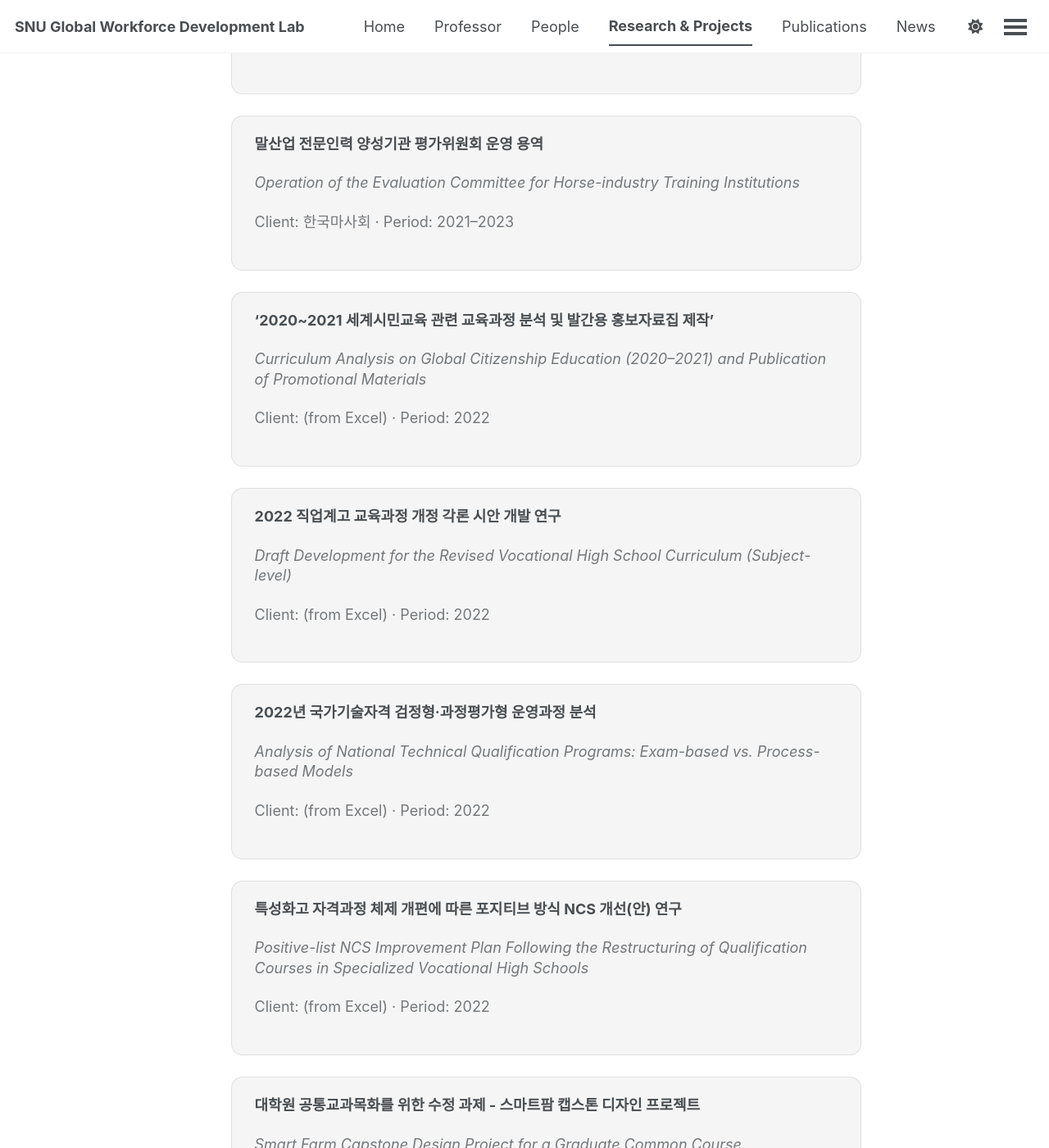
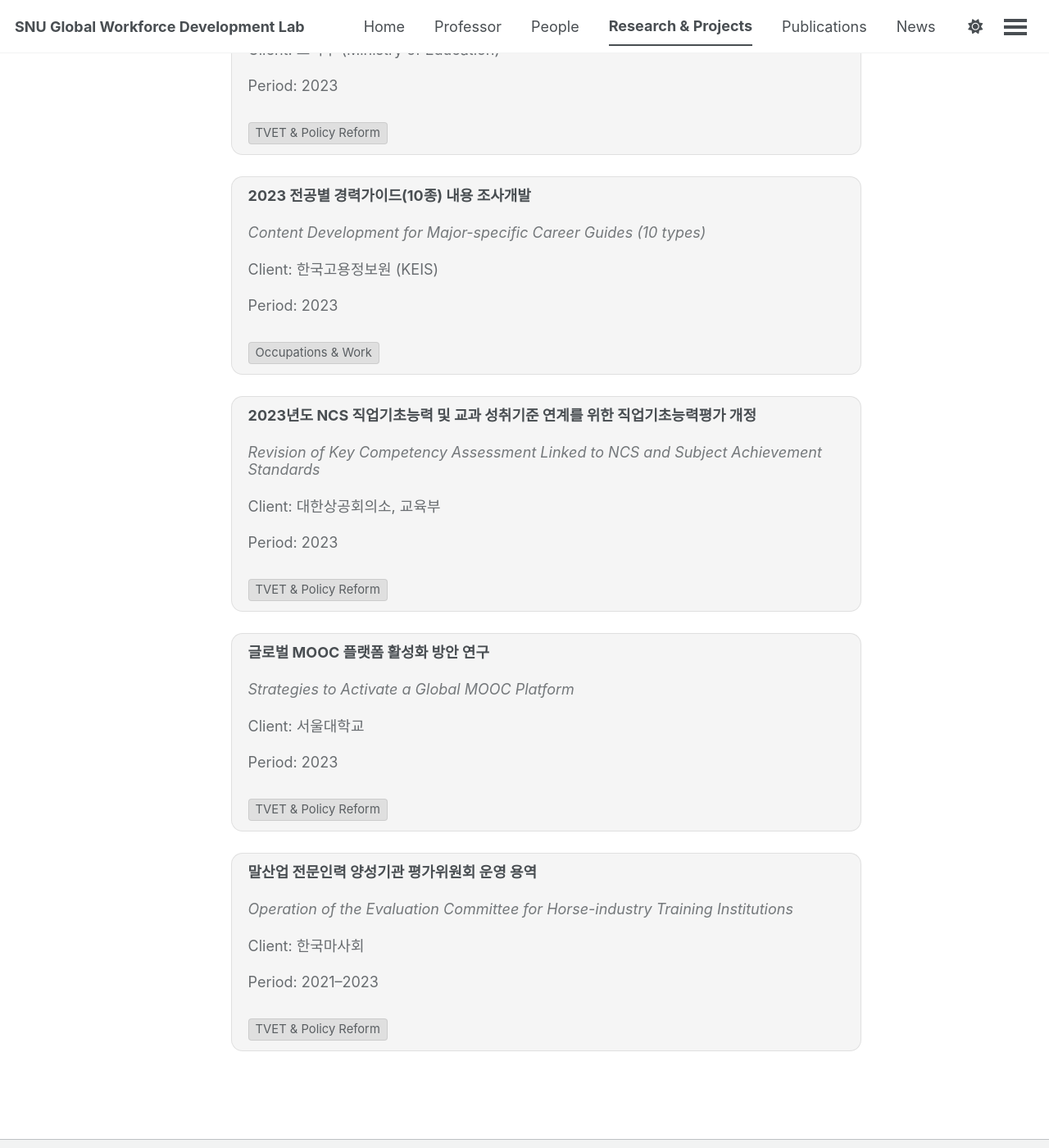
Before and after one commit to snu-global-workforce-lab/snu-global-workforce-lab.github.io, a Jekyll site: the page built from _pages/research.md, in a window 1280 px wide and 1400 px high, scrolled down 4959 px. Shown: the whole window at 82% size. Built offline with Jekyll 4.4.1, drawn with Linux system fonts in a browser that asks for light colours; a script bundle is joined from its source files by our own code; library files that are not in the unit come from our copies; some of the changed text lies outside the part shown.

Commit message:
Update research.md

```diff
--- a/_pages/research.md
+++ b/_pages/research.md
@@ -20,7 +20,7 @@
 .theme-card{
   border-radius:18px;
   padding:22px;
-  background:#1c1f24;  /* 세련된 다크 그레이 */
+  background:#1c1f24;  /* soft dark gray */
   border:1px solid rgba(255,255,255,0.06);
   transition: transform 0.18s ease, box-shadow 0.18s ease, background 0.18s ease;
 }
@@ -54,30 +54,56 @@
 }
 
 /* =========================
-   Project card (screenshot style)
+   Project card (compact, 4 lines + tags)
    ========================= */
 .project-card{
   border-radius:14px;
-  padding:22px 28px;
+  padding:12px 20px;          /* 1) 납작 */
   margin:18px 0 26px 0;
   background: rgba(128,128,128,0.08);
   border:1px solid rgba(128,128,128,0.18);
-  line-height:1.35;
+  line-height:1.18;
+}
+.project-body{
+  display:flex;
+  flex-direction:column;
+  justify-content:center;     /* 2) 상하 균형(좌측정렬 유지) */
 }
 .project-title-kr{
-  font-size:1.12rem;
+  font-size:1.05rem;
   font-weight:700;
-  margin:0 0 6px 0;
+  margin:0;
 }
 .project-title-en{
-  font-size:0.98rem;
+  font-size:0.92rem;
   font-style:italic;
   opacity:0.75;
-  margin:0 0 14px 0;
+  margin:2px 0 0 0;           /* 4) 1-2줄 여백 30% 수준 */
 }
-.project-meta{
+.project-client{
   font-size:0.92rem;
-  opacity:0.75;
+  opacity:0.82;
+  margin:6px 0 0 0;
+}
+.project-period{
+  font-size:0.92rem;
+  opacity:0.82;
+  margin:2px 0 0 0;
+}
+.tag-row{
+  margin-top:10px;            /* 5) 4줄 다음 태그 */
+  display:flex;
+  flex-wrap:wrap;
+  gap:8px;
+}
+.tag{
+  display:inline-block;
+  padding:4px 8px;
+  border-radius:4px;          /* 네모박스 */
+  background: rgba(100,100,100,0.16);
+  border:1px solid rgba(120,120,120,0.22);
+  font-size:0.82rem;
+  opacity:0.9;
 }
 </style>
 
@@ -109,187 +135,243 @@
 <div class="year-heading">2026</div>
 
 <div class="project-card">
-  <p class="project-title-kr">베트남 하이테크 농업발전을 위한 호치민국립대 농과대학 교육·연구 역량강화 사업</p>
-  <p class="project-title-en">Strengthening Education & Research Capacity for High-tech Agriculture (VNUHCM)</p>
-  <p class="project-meta">Client: KOICA · Period: 2023–2029</p>
+  <div class="project-body">
+    <p class="project-title-kr">베트남 하이테크 농업발전을 위한 호치민국립대 농과대학 교육·연구 역량강화 사업</p>
+    <p class="project-title-en">Strengthening Education & Research Capacity for High-tech Agriculture (VNUHCM)</p>
+    <p class="project-client">Client: KOICA</p>
+    <p class="project-period">Period: 2023–2029</p>
+    <div class="tag-row">
+      <span class="tag">Development Cooperation</span>
+      <span class="tag">TVET &amp; Policy Reform</span>
+    </div>
+  </div>
 </div>
 
 <div class="year-heading">2025</div>
 
 <div class="project-card">
-  <p class="project-title-kr">‘2025 서울시 중장년 일자리 수요조사 측정도구 개발 및 심층분석’ 학술연구용역</p>
-  <p class="project-title-en">Measurement Tool Development and In-depth Analysis for the 2025 Seoul Mid-career Job Demand Survey</p>
-  <p class="project-meta">Client: 서울특별시 (Seoul Metropolitan Government) · Period: 2025</p>
+  <div class="project-body">
+    <p class="project-title-kr">‘2025 서울시 중장년 일자리 수요조사 측정도구 개발 및 심층분석’ 학술연구용역</p>
+    <p class="project-title-en">Measurement Tool Development and In-depth Analysis for the 2025 Seoul Mid-career Job Demand Survey</p>
+    <p class="project-client">Client: 서울특별시 (Seoul Metropolitan Government)</p>
+    <p class="project-period">Period: 2025</p>
+    <div class="tag-row">
+      <span class="tag">Occupations &amp; Work</span>
+    </div>
+  </div>
 </div>
 
 <div class="project-card">
-  <p class="project-title-kr">글로벌 스마트팜 혁신인재양성 교육연구단</p>
-  <p class="project-title-en">Global Smart Farm Innovation Talent Development Program</p>
-  <p class="project-meta">Client: 한국연구재단 (NRF) · Period: 2021–2025</p>
+  <div class="project-body">
+    <p class="project-title-kr">글로벌 스마트팜 혁신인재양성 교육연구단</p>
+    <p class="project-title-en">Global Smart Farm Innovation Talent Development Program</p>
+    <p class="project-client">Client: 한국연구재단 (NRF)</p>
+    <p class="project-period">Period: 2021–2025</p>
+    <div class="tag-row">
+      <span class="tag">TVET &amp; Policy Reform</span>
+      <span class="tag">Occupations &amp; Work</span>
+    </div>
+  </div>
 </div>
 
 <div class="project-card">
-  <p class="project-title-kr">미래사회 변화에 대응하는 진로‧직업교육 혁신 및 지원방안 연구</p>
-  <p class="project-title-en">Policy Options for Innovating Career & Vocational Education in Response to Future Societal Change</p>
-  <p class="project-meta">Client: 교육부 (Ministry of Education) · Period: 2022–2025</p>
+  <div class="project-body">
+    <p class="project-title-kr">미래사회 변화에 대응하는 진로‧직업교육 혁신 및 지원방안 연구</p>
+    <p class="project-title-en">Policy Options for Innovating Career &amp; Vocational Education in Response to Future Societal Change</p>
+    <p class="project-client">Client: 교육부 (Ministry of Education)</p>
+    <p class="project-period">Period: 2022–2025</p>
+    <div class="tag-row">
+      <span class="tag">TVET &amp; Policy Reform</span>
+      <span class="tag">Occupations &amp; Work</span>
+    </div>
+  </div>
 </div>
 
 <div class="project-card">
-  <p class="project-title-kr">푸드테크 인력양성 및 기술개발</p>
-  <p class="project-title-en">FoodTech Workforce Development and Technology R&D</p>
-  <p class="project-meta">Client: 한국연구재단 (NRF) · Period: 2025</p>
+  <div class="project-body">
+    <p class="project-title-kr">푸드테크 인력양성 및 기술개발</p>
+    <p class="project-title-en">FoodTech Workforce Development and Technology R&amp;D</p>
+    <p class="project-client">Client: 한국연구재단 (NRF)</p>
+    <p class="project-period">Period: 2025</p>
+    <div class="tag-row">
+      <span class="tag">Occupations &amp; Work</span>
+      <span class="tag">TVET &amp; Policy Reform</span>
+    </div>
+  </div>
 </div>
 
 <div class="project-card">
-  <p class="project-title-kr">지속 가능한 농업 및 글로벌 네트워크 구축을 위한 디지털AI 기반 국제농업교육 모델 개발</p>
-  <p class="project-title-en">Digital-AI-based International Agricultural Education Model for Sustainable Agriculture and Global Networks</p>
-  <p class="project-meta">Client: 경기도교육청 (Gyeonggi Provincial Office of Education) · Period: 2025</p>
+  <div class="project-body">
+    <p class="project-title-kr">지속 가능한 농업 및 글로벌 네트워크 구축을 위한 디지털AI 기반 국제농업교육 모델 개발</p>
+    <p class="project-title-en">Digital-AI-based International Agricultural Education Model for Sustainable Agriculture and Global Networks</p>
+    <p class="project-client">Client: 경기도교육청 (Gyeonggi Provincial Office of Education)</p>
+    <p class="project-period">Period: 2025</p>
+    <div class="tag-row">
+      <span class="tag">Development Cooperation</span>
+      <span class="tag">TVET &amp; Policy Reform</span>
+    </div>
+  </div>
 </div>
 
 <div class="project-card">
-  <p class="project-title-kr">라오스 우선기술 역량강화 사업</p>
-  <p class="project-title-en">Lao PDR Priority Skills for Growth Project</p>
-  <p class="project-meta">Client: World Bank · Period: 2022–2025</p>
+  <div class="project-body">
+    <p class="project-title-kr">라오스 우선기술 역량강화 사업</p>
+    <p class="project-title-en">Lao PDR Priority Skills for Growth Project</p>
+    <p class="project-client">Client: World Bank</p>
+    <p class="project-period">Period: 2022–2025</p>
+    <div class="tag-row">
+      <span class="tag">Development Cooperation</span>
+      <span class="tag">TVET &amp; Policy Reform</span>
+    </div>
+  </div>
 </div>
 
 <div class="year-heading">2024</div>
 
 <div class="project-card">
-  <p class="project-title-kr">2024년 하반기 개발협력 사업수행기관 영프로페셔널(YP)</p>
-  <p class="project-title-en">Young Professionals (YP) Program for Development Cooperation Implementing Agencies</p>
-  <p class="project-meta">Client: KOICA · Period: 2024</p>
+  <div class="project-body">
+    <p class="project-title-kr">2024년 하반기 개발협력 사업수행기관 영프로페셔널(YP)</p>
+    <p class="project-title-en">Young Professionals (YP) Program for Development Cooperation Implementing Agencies</p>
+    <p class="project-client">Client: KOICA</p>
+    <p class="project-period">Period: 2024</p>
+    <div class="tag-row">
+      <span class="tag">Development Cooperation</span>
+    </div>
+  </div>
 </div>
 
 <div class="project-card">
-  <p class="project-title-kr">경기도 직업계고 미래교육 재구조화를 위한 블렌디드 특성화고 전환 방안 연구 용역</p>
-  <p class="project-title-en">Transition Strategy to Blended Specialized Vocational High Schools for Future-oriented Restructuring (Gyeonggi-do)</p>
-  <p class="project-meta">Client: 경기도 · Period: 2024</p>
+  <div class="project-body">
+    <p class="project-title-kr">경기도 직업계고 미래교육 재구조화를 위한 블렌디드 특성화고 전환 방안 연구 용역</p>
+    <p class="project-title-en">Transition Strategy to Blended Specialized Vocational High Schools for Future-oriented Restructuring (Gyeonggi-do)</p>
+    <p class="project-client">Client: 경기도</p>
+    <p class="project-period">Period: 2024</p>
+    <div class="tag-row">
+      <span class="tag">TVET &amp; Policy Reform</span>
+    </div>
+  </div>
 </div>
 
 <div class="project-card">
-  <p class="project-title-kr">말산업 전문인력 양성기관 운영실적 평가 용역</p>
-  <p class="project-title-en">Performance Evaluation of Horse-industry Professional Training Institutions</p>
-  <p class="project-meta">Client: 한국마사회 · Period: 2024</p>
+  <div class="project-body">
+    <p class="project-title-kr">말산업 전문인력 양성기관 운영실적 평가 용역</p>
+    <p class="project-title-en">Performance Evaluation of Horse-industry Professional Training Institutions</p>
+    <p class="project-client">Client: 한국마사회</p>
+    <p class="project-period">Period: 2024</p>
+    <div class="tag-row">
+      <span class="tag">TVET &amp; Policy Reform</span>
+    </div>
+  </div>
 </div>
 
 <div class="project-card">
-  <p class="project-title-kr">포스코 공동훈련센터 컨설팅 및 전문가훈련프로그램개발</p>
-  <p class="project-title-en">POSCO Joint Training Center Consulting and Expert Training Program Development</p>
-  <p class="project-meta">Client: 포스코 · Period: 2024</p>
+  <div class="project-body">
+    <p class="project-title-kr">지속 가능한 농업 및 글로벌 네트워크 구축을 위한 디지털AI 기반 국제농업교육 모델 개발</p>
+    <p class="project-title-en">Digital-AI-based International Agricultural Education Model for Sustainable Agriculture and Global Networks</p>
+    <p class="project-client">Client: 농림축산식품부</p>
+    <p class="project-period">Period: 2024</p>
+    <div class="tag-row">
+      <span class="tag">Development Cooperation</span>
+      <span class="tag">TVET &amp; Policy Reform</span>
+    </div>
+  </div>
 </div>
 
 <div class="project-card">
-  <p class="project-title-kr">학부대학 교과인증 프로그램 개발 및 운영방안 수립 연구</p>
-  <p class="project-title-en">Design and Operations Plan for a Course Certification Program (Undergraduate College)</p>
-  <p class="project-meta">Client: 서울대학교 · Period: 2024</p>
+  <div class="project-body">
+    <p class="project-title-kr">포스코 공동훈련센터 컨설팅 및 전문가훈련프로그램개발</p>
+    <p class="project-title-en">POSCO Joint Training Center Consulting and Expert Training Program Development</p>
+    <p class="project-client">Client: 포스코</p>
+    <p class="project-period">Period: 2024</p>
+    <div class="tag-row">
+      <span class="tag">TVET &amp; Policy Reform</span>
+      <span class="tag">Occupations &amp; Work</span>
+    </div>
+  </div>
 </div>
 
 <div class="project-card">
-  <p class="project-title-kr">농림축산식품교육문화정보원 위탁연구: 소비자 교육(식생활교육) 콘텐츠 개발 및 모니터링(4종)</p>
-  <p class="project-title-en">Consumer Education (Food Literacy) Content Development and Monitoring (4 items)</p>
-  <p class="project-meta">Client: 농림축산식품교육문화정보원 · Period: 2024</p>
+  <div class="project-body">
+    <p class="project-title-kr">학부대학 교과인증 프로그램 개발 및 운영방안 수립 연구</p>
+    <p class="project-title-en">Design and Operations Plan for a Course Certification Program (Undergraduate College)</p>
+    <p class="project-client">Client: 서울대학교</p>
+    <p class="project-period">Period: 2024</p>
+    <div class="tag-row">
+      <span class="tag">TVET &amp; Policy Reform</span>
+    </div>
+  </div>
 </div>
 
 <div class="project-card">
-  <p class="project-title-kr">External Expert, Agri-business Incubator</p>
-  <p class="project-title-en">External Expert, Agri-business Incubator</p>
-  <p class="project-meta">Client: FAO · Period: 2023–2024</p>
+  <div class="project-body">
+    <p class="project-title-kr">External Expert, Agri-business Incubator</p>
+    <p class="project-title-en">External Expert, Agri-business Incubator</p>
+    <p class="project-client">Client: FAO</p>
+    <p class="project-period">Period: 2023–2024</p>
+    <div class="tag-row">
+      <span class="tag">Development Cooperation</span>
+    </div>
+  </div>
 </div>
 
 <div class="year-heading">2023 and earlier</div>
 
 <div class="project-card">
-  <p class="project-title-kr">2022 개정 교육과정에 따른 인정도서(전문교과) 편찬(153책)</p>
-  <p class="project-title-en">Compilation of Authorized Textbooks for Specialized Subjects under the 2022 Revised Curriculum (153 volumes)</p>
-  <p class="project-meta">Client: 교육부 (Ministry of Education) · Period: 2023</p>
+  <div class="project-body">
+    <p class="project-title-kr">2022 개정 교육과정에 따른 인정도서(전문교과) 편찬(153책)</p>
+    <p class="project-title-en">Compilation of Authorized Textbooks for Specialized Subjects under the 2022 Revised Curriculum (153 volumes)</p>
+    <p class="project-client">Client: 교육부 (Ministry of Education)</p>
+    <p class="project-period">Period: 2023</p>
+    <div class="tag-row">
+      <span class="tag">TVET &amp; Policy Reform</span>
+    </div>
+  </div>
 </div>
 
 <div class="project-card">
-  <p class="project-title-kr">2023 전공별 경력가이드(10종) 내용 조사개발</p>
-  <p class="project-title-en">Content Development for Major-specific Career Guides (10 types)</p>
-  <p class="project-meta">Client: 한국고용정보원 (KEIS) · Period: 2023</p>
+  <div class="project-body">
+    <p class="project-title-kr">2023 전공별 경력가이드(10종) 내용 조사개발</p>
+    <p class="project-title-en">Content Development for Major-specific Career Guides (10 types)</p>
+    <p class="project-client">Client: 한국고용정보원 (KEIS)</p>
+    <p class="project-period">Period: 2023</p>
+    <div class="tag-row">
+      <span class="tag">Occupations &amp; Work</span>
+    </div>
+  </div>
 </div>
 
 <div class="project-card">
-  <p class="project-title-kr">2023년도 NCS 직업기초능력 및 교과 성취기준 연계를 위한 직업기초능력평가 개정</p>
-  <p class="project-title-en">Revision of Key Competency Assessment Linked to NCS and Subject Achievement Standards</p>
-  <p class="project-meta">Client: 대한상공회의소, 교육부 · Period: 2023</p>
+  <div class="project-body">
+    <p class="project-title-kr">2023년도 NCS 직업기초능력 및 교과 성취기준 연계를 위한 직업기초능력평가 개정</p>
+    <p class="project-title-en">Revision of Key Competency Assessment Linked to NCS and Subject Achievement Standards</p>
+    <p class="project-client">Client: 대한상공회의소, 교육부</p>
+    <p class="project-period">Period: 2023</p>
+    <div class="tag-row">
+      <span class="tag">TVET &amp; Policy Reform</span>
+    </div>
+  </div>
 </div>
 
 <div class="project-card">
-  <p class="project-title-kr">글로벌 MOOC 플랫폼 활성화 방안 연구</p>
-  <p class="project-title-en">Strategies to Activate a Global MOOC Platform</p>
-  <p class="project-meta">Client: 서울대학교 · Period: 2023</p>
+  <div class="project-body">
+    <p class="project-title-kr">글로벌 MOOC 플랫폼 활성화 방안 연구</p>
+    <p class="project-title-en">Strategies to Activate a Global MOOC Platform</p>
+    <p class="project-client">Client: 서울대학교</p>
+    <p class="project-period">Period: 2023</p>
+    <div class="tag-row">
+      <span class="tag">TVET &amp; Policy Reform</span>
+    </div>
+  </div>
 </div>
 
 <div class="project-card">
-  <p class="project-title-kr">말산업 전문인력 양성기관 평가위원회 운영 용역</p>
-  <p class="project-title-en">Operation of the Evaluation Committee for Horse-industry Training Institutions</p>
-  <p class="project-meta">Client: 한국마사회 · Period: 2021–2023</p>
+  <div class="project-body">
+    <p class="project-title-kr">말산업 전문인력 양성기관 평가위원회 운영 용역</p>
+    <p class="project-title-en">Operation of the Evaluation Committee for Horse-industry Training Institutions</p>
+    <p class="project-client">Client: 한국마사회</p>
+    <p class="project-period">Period: 2021–2023</p>
+    <div class="tag-row">
+      <span class="tag">TVET &amp; Policy Reform</span>
+    </div>
+  </div>
 </div>
-
-<div class="project-card">
-  <p class="project-title-kr">‘2020~2021 세계시민교육 관련 교육과정 분석 및 발간용 홍보자료집 제작’</p>
-  <p class="project-title-en">Curriculum Analysis on Global Citizenship Education (2020–2021) and Publication of Promotional Materials</p>
-  <p class="project-meta">Client: (from Excel) · Period: 2022</p>
-</div>
-
-<div class="project-card">
-  <p class="project-title-kr">2022 직업계고 교육과정 개정 각론 시안 개발 연구</p>
-  <p class="project-title-en">Draft Development for the Revised Vocational High School Curriculum (Subject-level)</p>
-  <p class="project-meta">Client: (from Excel) · Period: 2022</p>
-</div>
-
-<div class="project-card">
-  <p class="project-title-kr">2022년 국가기술자격 검정형·과정평가형 운영과정 분석</p>
-  <p class="project-title-en">Analysis of National Technical Qualification Programs: Exam-based vs. Process-based Models</p>
-  <p class="project-meta">Client: (from Excel) · Period: 2022</p>
-</div>
-
-<div class="project-card">
-  <p class="project-title-kr">특성화고 자격과정 체제 개편에 따른 포지티브 방식 NCS 개선(안) 연구</p>
-  <p class="project-title-en">Positive-list NCS Improvement Plan Following the Restructuring of Qualification Courses in Specialized Vocational High Schools</p>
-  <p class="project-meta">Client: (from Excel) · Period: 2022</p>
-</div>
-
-<div class="project-card">
-  <p class="project-title-kr">대학원 공통교과목화를 위한 수정 과제 - 스마트팜 캡스톤 디자인 프로젝트</p>
-  <p class="project-title-en">Smart Farm Capstone Design Project for a Graduate Common Course</p>
-  <p class="project-meta">Client: (from Excel) · Period: 2022</p>
-</div>
-
-<div class="project-card">
-  <p class="project-title-kr">2021년 직업계고 학점제 컨설턴트 양성 및 컨설팅을 위한 연수 사업</p>
-  <p class="project-title-en">Training Program for Developing Consultants on the Vocational High School Credit System</p>
-  <p class="project-meta">Client: (from Excel) · Period: 2021</p>
-</div>
-
-<div class="project-card">
-  <p class="project-title-kr">고졸 취업 활성화를 위한 일반고 재학생 직업훈련 지원강화 방안</p>
-  <p class="project-title-en">Strengthening Job Training Support for General High School Students to Promote Employment of High School Graduates</p>
-  <p class="project-meta">Client: (from Excel) · Period: 2021</p>
-</div>
-
-<div class="project-card">
-  <p class="project-title-kr">국제농업협력사업(ODA) 성과관리체계 개선방안 연구용역</p>
-  <p class="project-title-en">Improving the Results Management System for International Agricultural ODA Programs</p>
-  <p class="project-meta">Client: (from Excel) · Period: 2021</p>
-</div>
-
-<div class="project-card">
-  <p class="project-title-kr">블루칼라 직종의 숙련퇴화(de-skilling) 및 자동화(automation)에 관한 연구</p>
-  <p class="project-title-en">De-skilling and Automation in Blue-collar Occupations</p>
-  <p class="project-meta">Client: (from Excel) · Period: 2021</p>
-</div>
-
-<div class="project-card">
-  <p class="project-title-kr">직업계고 학생의 기초학력 보장을 위한 교육과정 개정 방안 연구</p>
-  <p class="project-title-en">Curriculum Reform Options to Ensure Foundational Skills for Vocational High School Students</p>
-  <p class="project-meta">Client: (from Excel) · Period: 2021</p>
-</div>
-
-<div class="project-card">
-  <p class="project-title-kr">한국식품시스템 디지털화 현황분석 및 ODA모델 수립</p>
-  <p class="project-title-en">Analysis of the Digitalization of Korea’s Food System and Development of an ODA Model</p>
-  <p class="project-meta">Client: (from Excel) · Period: 2021</p>
-</div>
```
